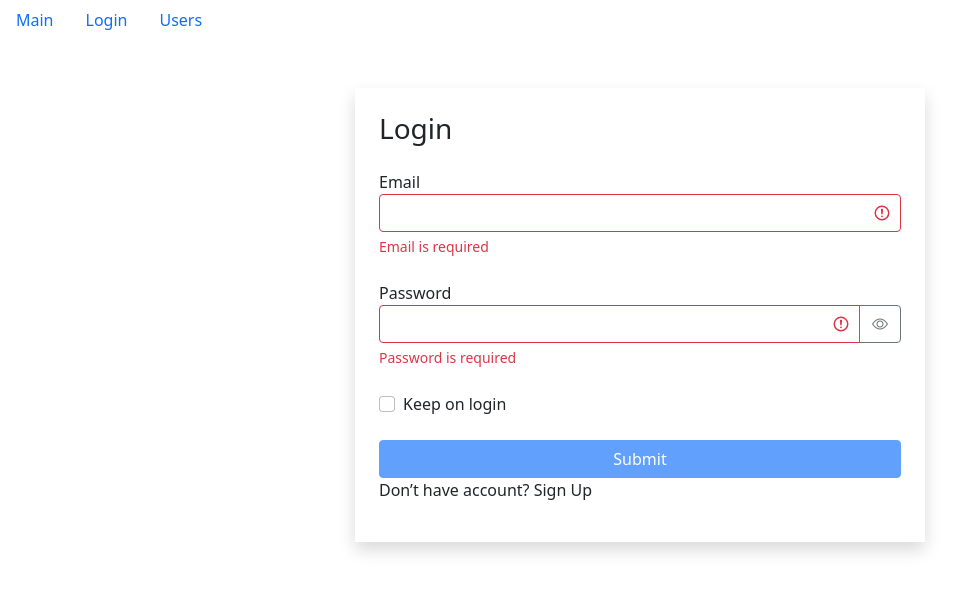
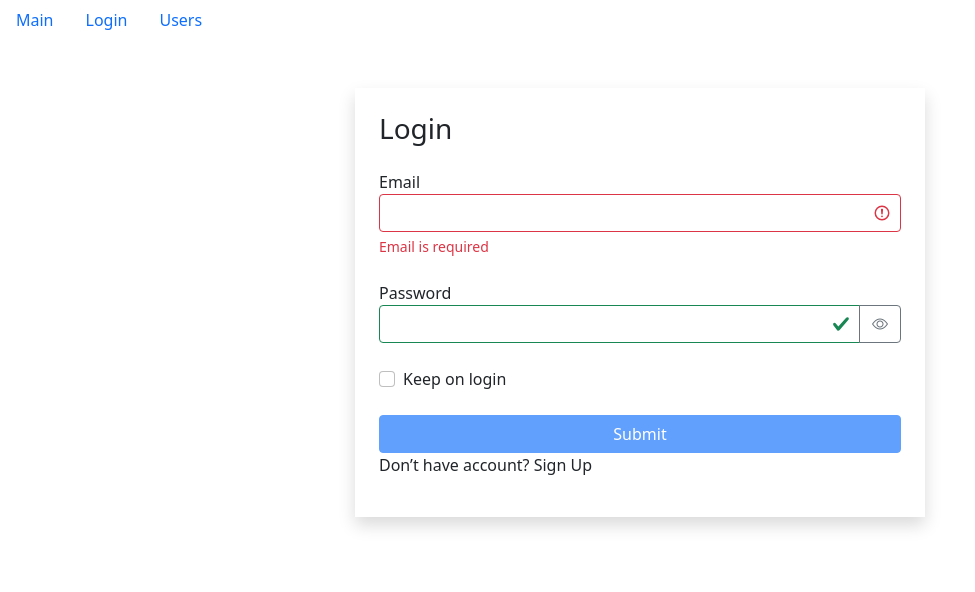
Before and after one commit to Alex-g-h/fast-company, a React (Create React App) app: page /login/1 in a window 1280 px wide. Shown: the top 592 px of the page, without its empty margins (0-975 px from the left). Built offline with nearby package versions, Linux system fonts and the light colour scheme.

Commit message:
Yup validation

```diff
--- a/package.json
+++ b/package.json
@@ -15,7 +15,8 @@
     "react-router-dom": "^5.3.4",
     "react-scripts": "^5.0.1",
     "react-select": "^5.6.0",
-    "web-vitals": "^2.1.4"
+    "web-vitals": "^2.1.4",
+    "yup": "^0.32.11"
   },
   "scripts": {
     "start": "react-scripts start",
--- a/src/app/components/ui/loginForm.jsx
+++ b/src/app/components/ui/loginForm.jsx
@@ -1,7 +1,8 @@
 import React, { useState, useEffect } from "react";
 import TextField from "../common/form/textField";
-import { validator } from "../../utils/validator";
+// import { validator } from "../../utils/validator";
 import CheckBoxField from "../common/form/checkBoxField";
+import * as yup from "yup";
 
 const LoginForm = () => {
   const [data, setData] = useState({ email: "", password: "", stayOn: false });
@@ -14,33 +15,57 @@ const LoginForm = () => {
     }));
   };
 
-  const validatorConfig = {
-    email: {
-      isRequired: { message: "Email is required" },
-      isEmail: { message: "Wrong email address" }
-    },
-    password: {
-      isRequired: { message: "Password is required" },
-      isCapitalSymbol: {
-        message: "Password doesn't contain at least one capital letter"
-      },
-      isContainDigit: {
-        message: "Password doesn't contain at least one digit"
-      },
-      min: {
-        message: "Password must be at least 8 symbols",
-        value: 8
-      }
-    }
-  };
+  const validateScheme = yup.object().shape({
+    password: yup
+      .string()
+      .required("Password is required")
+      .matches(
+        /^(?=.*[A-Z])/,
+        "Password doesn't contain at least one capital letter"
+      )
+      .matches(/(?=.*[0-9])/, "Password doesn't contain at least one digit")
+      .matches(
+        /(?=.*[!@#$%^&*])/,
+        "Password must contains one of special symbols '!@#$%^&*'"
+      )
+      .matches(/(?=.{8,})/, "Password must be at least 8 symbols"),
+    email: yup
+      .string()
+      .required("Email is required")
+      .email("Wrong email address")
+  });
+
+  // const validatorConfig = {
+  //   email: {
+  //     isRequired: { message: "Email is required" },
+  //     isEmail: { message: "Wrong email address" }
+  //   },
+  //   password: {
+  //     isRequired: { message: "Password is required" },
+  //     isCapitalSymbol: {
+  //       message: "Password doesn't contain at least one capital letter"
+  //     },
+  //     isContainDigit: {
+  //       message: "Password doesn't contain at least one digit"
+  //     },
+  //     min: {
+  //       message: "Password must be at least 8 symbols",
+  //       value: 8
+  //     }
+  //   }
+  // };
 
   useEffect(() => {
     validate();
   }, [data]);
 
   const validate = () => {
-    const errors = validator(data, validatorConfig);
-    setErrors(errors);
+    // const errors = validator(data, validatorConfig);
+    validateScheme
+      .validate(data)
+      .then(() => setErrors({}))
+      .catch((error) => setErrors({ [error.path]: error.message }));
+    // setErrors(errors);
     return Object.keys(errors).length === 0;
   };
 
```
Also changed, not shown: 1 other file (tests, documents, lock files or other folders).
